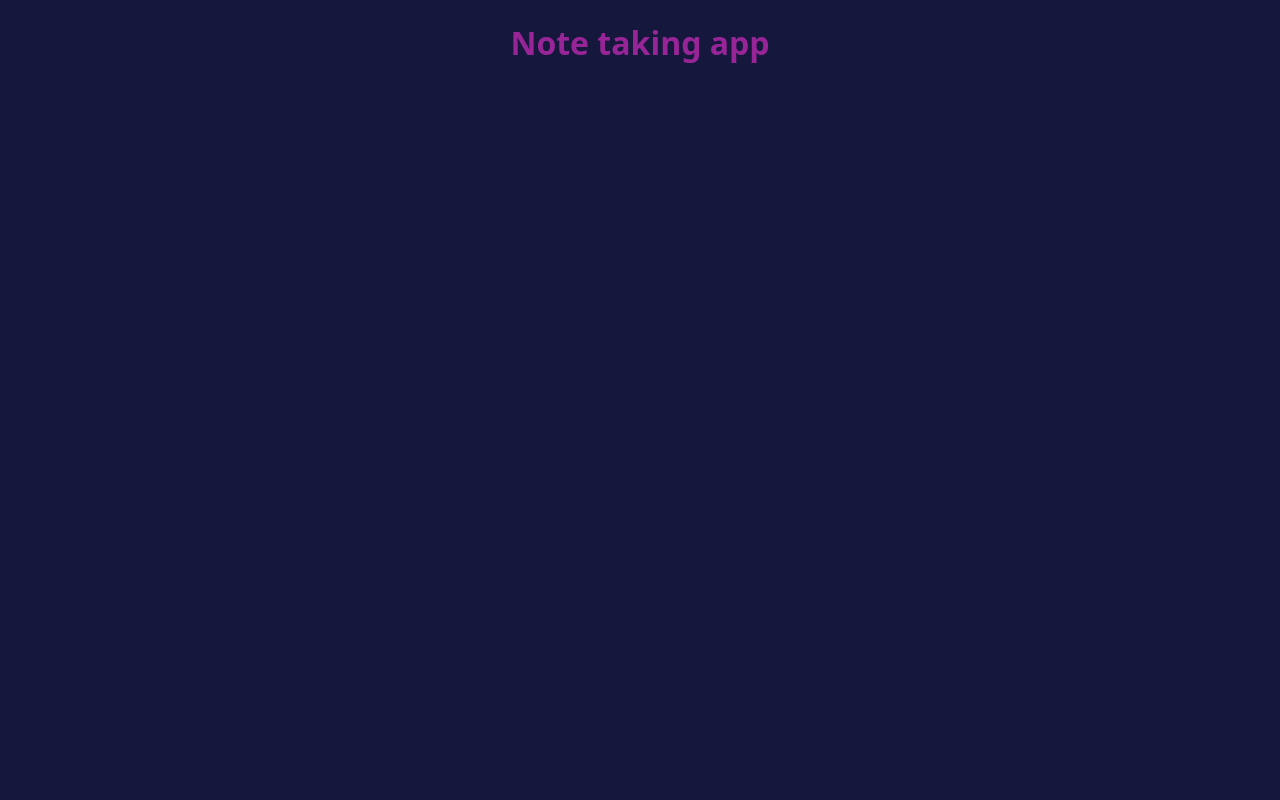
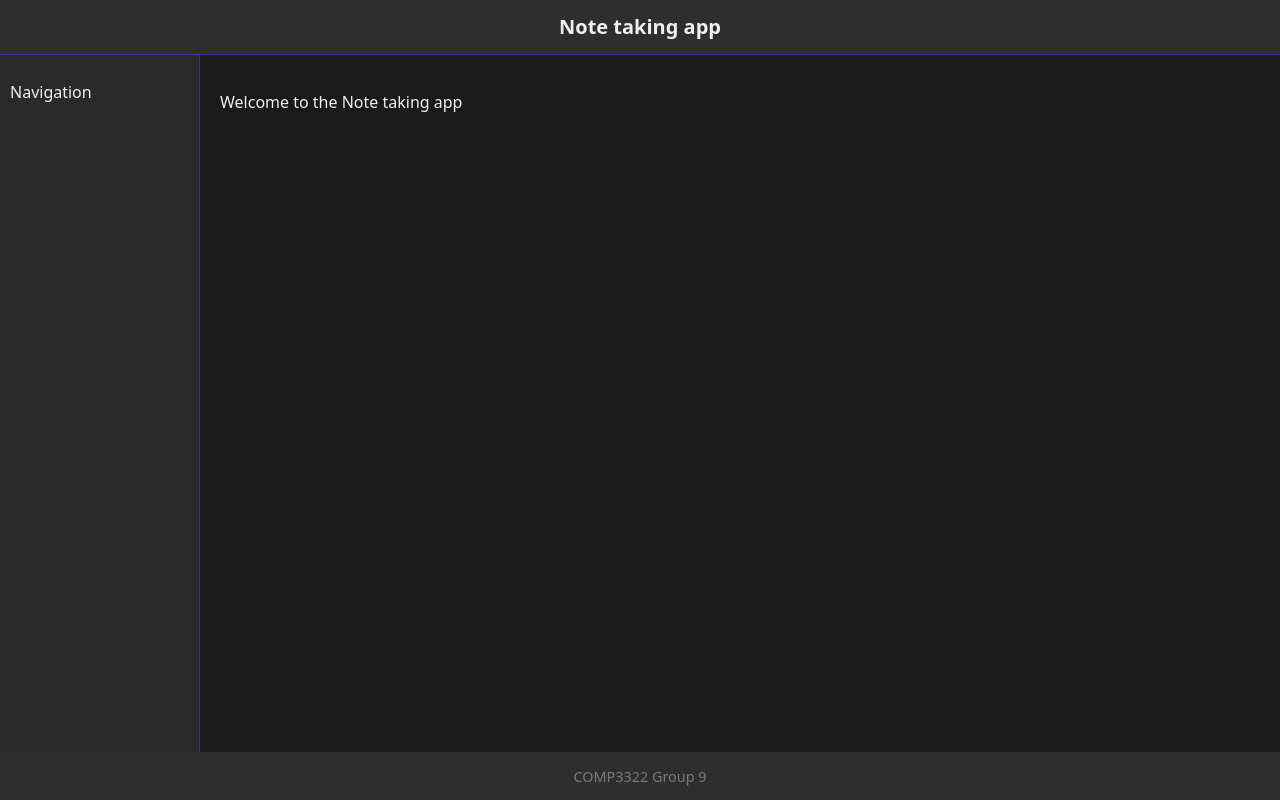
Before and after one commit to ricopoon85/COMP3322-PG09, a React app in the folder frontend/: page / in a window 1280 px wide. Built offline with nearby package versions, Linux system fonts and the light colour scheme; the HTML template or start-up script is replaced by a standard one.

Commit message:
Set up barebone UI

```diff
--- a/frontend/src/App.css
+++ b/frontend/src/App.css
@@ -1,3 +1,38 @@
 h1 {
   text-align: center;
+  font-size: 1.25rem;
 }
+
+aside {
+  flex-shrink: 0;
+  width: 200px;
+  background-color: var(--bg-color-2);
+  border-right: 1px solid var(--accent-color);
+  padding: 10px;
+}
+
+main {
+  flex-grow: 1;
+  padding: 20px;
+  background-color: var(--bg-color-1);
+}
+
+header, footer {
+  flex-shrink: 0;
+}
+
+header {
+  border-bottom: 1px solid var(--accent-color);
+  background-color: var(--bg-color-3);
+}
+
+footer {
+  background-color: var(--bg-color-3);
+  color: var(--footer-color);
+
+  display: flex;
+  justify-content: center;
+  align-items: center;
+
+  font-size: 0.9em;
+}
--- a/frontend/src/App.jsx
+++ b/frontend/src/App.jsx
@@ -1,11 +1,24 @@
-import { useState } from 'react'
+import React, { useState } from 'react'
 import './App.css'
 
 function App() {
   return (
-    <h1>
-      Note taking app
-    </h1>
+    <div className="page-container">
+      <header>
+        <h1>Note taking app</h1>
+      </header>
+      <div className="content">
+        <aside>
+          <p>Navigation</p>
+        </aside>
+        <main>
+          <p>Welcome to the Note taking app</p>
+        </main>
+      </div>
+      <footer>
+        <p>COMP3322 Group 9</p>
+      </footer>
+    </div>
   )
 }
 
--- a/frontend/src/index.css
+++ b/frontend/src/index.css
@@ -1,16 +1,46 @@
+html, body, #root {
+  margin: 0;
+  padding: 0;
+  height: 100%;
+}
+
 :root {
   font-family: system-ui, sans-serif;
-  color: #982598;
-  background: #15173d;
   font-size: 16px;
+  display: flex;
+  flex-direction: column;
+  height: 100vh;
+
+  --bg-color-1: #1a1a1a;
+  --bg-color-2: #2a2a2a;
+  --bg-color-3: #2e2e2e;
+  --fg-color: #f0f0f0;
+  --accent-color: #572598;
+
+  --footer-color: #7a7a7a;
 }
 
 #root {
   width: 100%;
 }
 
+.page-container {
+  display: flex;
+  flex-direction: column;
+  min-height: 100vh;
+  min-height: 100dvh;
+}
+
+.content {
+  display: flex;
+  flex-direction: row;
+  flex-grow: 1;
+}
+
 body {
   margin: 0;
+  color: var(--fg-color);
+  background: var(--bg-color-1);
 }
 
 * {
```
